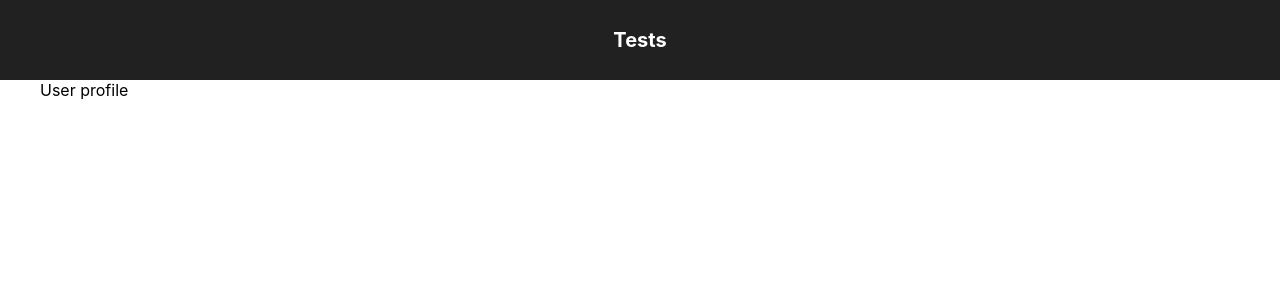
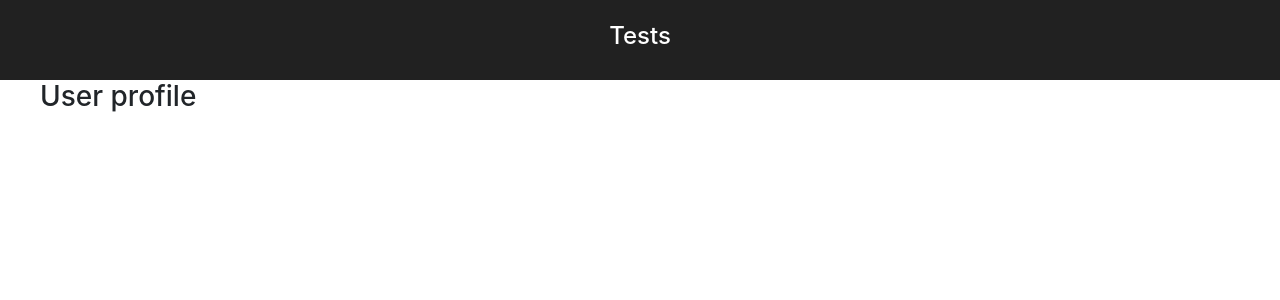
Before and after one commit to RegiShehi/skills-test-admin, a React (Create React App) app: page /users/1 in a window 1280 px wide. Shown: the top 300 px of the page. Built offline with nearby package versions, Linux system fonts and the light colour scheme.

Commit message:
Add react bootstrap

```diff
--- a/package.json
+++ b/package.json
@@ -12,7 +12,9 @@
     "@types/react": "^17.0.0",
     "@types/react-dom": "^17.0.0",
     "axios": "^0.21.1",
+    "bootstrap": "4.6.0",
     "react": "^17.0.2",
+    "react-bootstrap": "^1.6.0",
     "react-dom": "^17.0.2",
     "react-redux": "^7.2.4",
     "react-router-dom": "^5.2.0",
--- a/src/components/MainContent/MainContent.module.scss
+++ b/src/components/MainContent/MainContent.module.scss
@@ -1,7 +1,6 @@
 .mainContent {
-  display: flex;
   max-width: 1200px;
   height: calc(100vh - 80px);
-  // justify-content: center;
   margin: 0 auto;
+  position: relative;
 }
--- a/src/styles.scss
+++ b/src/styles.scss
@@ -1,3 +1,5 @@
+@import '~bootstrap/scss/bootstrap';
+
 body {
   margin: 0;
   padding: 0;
--- a/src/views/UserProfile/UserProfile.tsx
+++ b/src/views/UserProfile/UserProfile.tsx
@@ -15,7 +15,7 @@ const UserProfile: React.FC<IProps> = ({ match }) => {
 
   console.log('Id: ', id);
 
-  return <div>User profile</div>;
+  return <h3>User profile</h3>;
 };
 
 export default UserProfile;
--- a/src/views/Users/Users.tsx
+++ b/src/views/Users/Users.tsx
@@ -19,7 +19,12 @@ const Users = () => {
     return <>Error</>;
   }
 
-  return <>{users.map((user) => user.full_name)}</>;
+  return (
+    <>
+      <h3>Users list</h3>
+      <div>{users.map((user) => user.full_name)}</div>
+    </>
+  );
 };
 
 export default Users;
```
Also changed, not shown: 1 other file (tests, documents, lock files or other folders).
